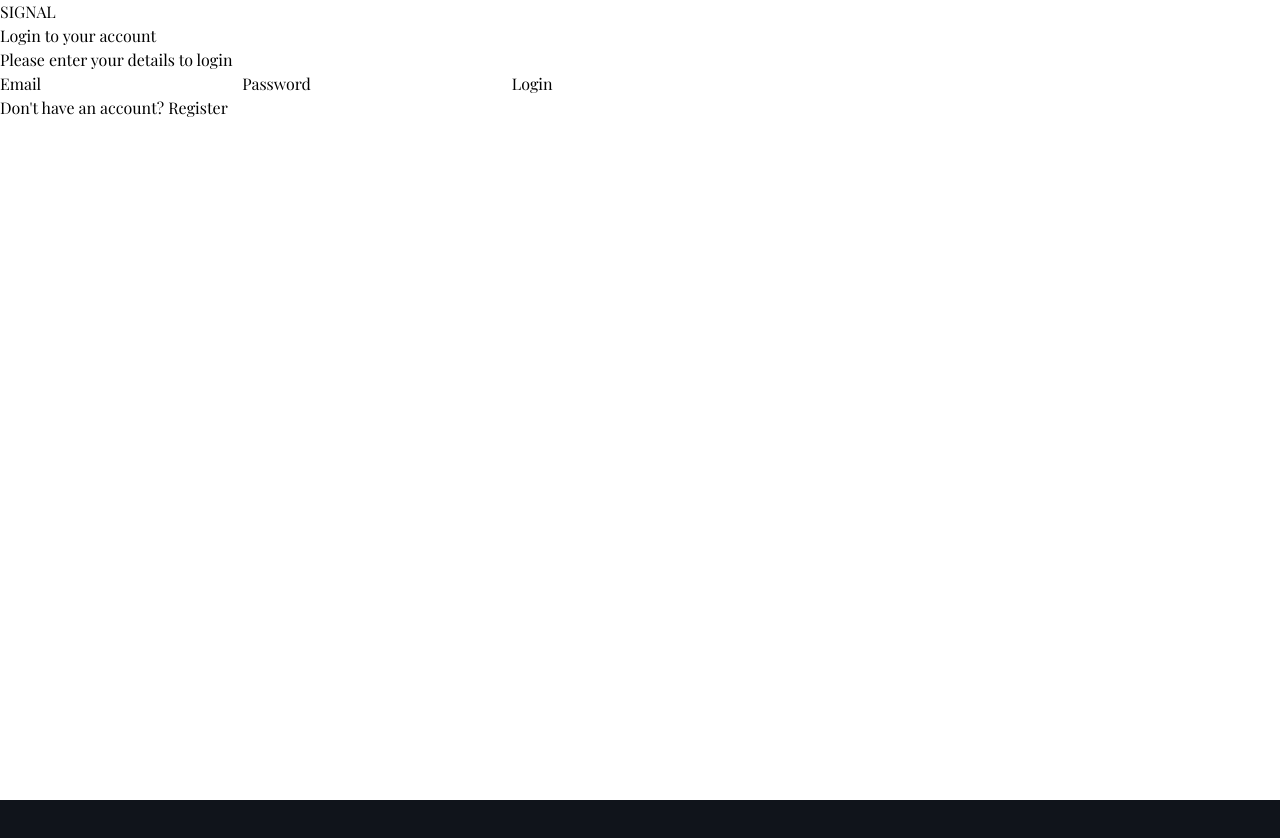
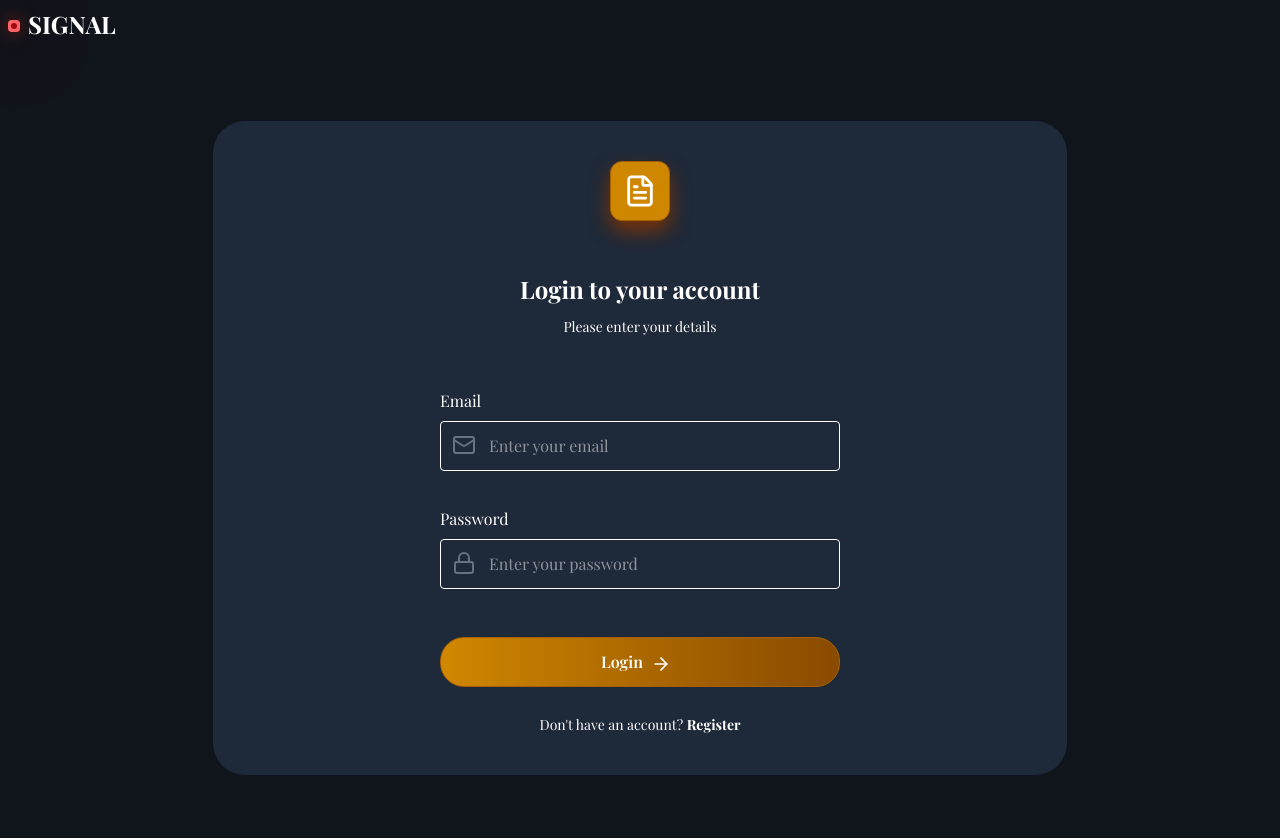
Before and after one commit to utsav8143/real-time-crisis-management-, a React app in the folder frontend/: page /login in a window 1280 px wide. Shown: the top 838 px of the page. Before the commit the page ends 800 px from the top, so only its background shows below. Built offline with nearby package versions, Linux system fonts and the light colour scheme; no server answers; the HTML template or start-up script is replaced by a standard one; a web font is replaced by a local one.

Commit message:
Login page completed

```diff
--- a/frontend/package.json
+++ b/frontend/package.json
@@ -12,6 +12,7 @@
   "dependencies": {
     "@tailwindcss/vite": "^4.3.3",
     "axios": "^1.18.1",
+    "cors": "^2.8.6",
     "leaflet": "^1.9.4",
     "lucide-react": "^1.27.0",
     "react": "^19.2.7",
--- a/frontend/src/App.jsx
+++ b/frontend/src/App.jsx
@@ -1,11 +1,16 @@
 import React from 'react'
 import { Routes,Route } from 'react-router-dom'
 import Login from './pages/Login.jsx'
+import Register from './pages/Register.jsx'
+import Dashboard from './pages/Dashboard.jsx'
 
 const App = () => {
   return (
     <Routes>
       <Route path='/login' element={<Login/>}/>
+      <Route path="/register" element={<Register/>}/>
+      <Route path="/dashboard" element={<Dashboard/>}/>
+
     </Routes>
   )
 }
--- a/frontend/src/context/AuthContext.jsx
+++ b/frontend/src/context/AuthContext.jsx
@@ -18,7 +18,7 @@ export function AuthProvider({ children }) {
   }, []);
 
   const login = async (email, password) => {
-    const { data } = await api.post("/auth/login", { email, password });
+    const { data } = await api.post("/api/auth/login", { email, password });
     const { token, ...userData } = data;
 
     localStorage.setItem("token", token);
--- a/frontend/src/index.css
+++ b/frontend/src/index.css
@@ -5,6 +5,7 @@
   --font-family: "Playfair Display", sans-serif;
   --breakpoint-3xl: 1920px;
   --color-primary:#FFBF00;
+  --color-secondary:#10141B;
 }
 
 @layer base{
@@ -16,3 +17,19 @@
     background-color: #10141B;
   }
 }
+
+@keyframes glow {
+  0%,100% {
+    box-shadow: 0 10px 50px hsl(0, 100%, 49%);
+  }
+
+  50% {
+    box-shadow:
+      0px 0px 100px #ff0000,
+      0px 0px 30px #e42507;
+  }
+}
+
+.animate-glow {
+  animation: glow 2s ease-in-out infinite;
+}
--- a/frontend/src/pages/Dashboard.jsx
+++ b/frontend/src/pages/Dashboard.jsx
@@ -0,0 +1,11 @@
+import React from 'react'
+
+const Dashboard = () => {
+  return (
+    <div>
+      Dashboard
+    </div>
+  )
+}
+
+export default Dashboard
--- a/frontend/src/pages/Login.jsx
+++ b/frontend/src/pages/Login.jsx
@@ -2,8 +2,9 @@ import React from "react";
 import { useNavigate } from "react-router-dom";
 import { useState } from "react";
 import { useAuth } from "../context/AuthContext.jsx";
-import { Mail } from "lucide-react";
+import { Mail, Lock, ArrowRight, FileText } from "lucide-react";
 import { Link } from "react-router-dom";
+
 
 const Login = () => {
   const [email, setEmail] = useState("");
@@ -29,32 +30,77 @@ const Login = () => {
     }
   };
   return (
-    <div className="min-h-screen bg-white">
-      <h1 className="">SIGNAL</h1>
-      <div className="">
-        <div className="">
-          <form className="" onSubmit={handleSubmit}>
-            <div className="">
-              <h2 className="">Login to your account</h2>
-              <p className="">Please enter your details to login</p>
+    <div className="min-h-screen bg-color"><div className="flex  ">
+      <div className=" h-3 w-3 bg-red-400 rounded-sm  mt-5 ms-2 flex justify-center items-center animate-glow">
+        <div className="h-1.5 w-1.5 bg-red-800 rounded-sm "></div>
+      </div>
+      <h1 className="font-bold text-2xl m-2 text-white">SIGNAL</h1>
+      </div>
+      <div className="w-full h-screen flex justify-center items-center">
+        <div className="text-white bg-gray-800 w-2/3 rounded-4xl">
+        <div className="flex items-center justify-center">
+          <FileText className="mt-10  border border-yellow-700 h-15 w-15 p-3 rounded-xl bg-yellow-600 text-white shadow-[0_10px_20px] shadow-amber-900"/>
+        </div>
+
+          <form className="p-10" onSubmit={handleSubmit}>
+
+            <div className="m-3">
+              <h2 className="text-2xl font-bold text-center">
+                Login to your account
+              </h2>
+              <p className="mt-3 text-center text-sm">
+                Please enter your details
+              </p>
             </div>
 
-            <div className="">
-              {/* Email */}
-              <label className="">Email</label>
+            <div className="flex justify-center">
+              <div className="mt-10 ">
+                {/* Email */}
 
-                <input type="email" value={email} required
-                onChange={(e)=> setEmail(e.target.value)}/>
+                <label className="">Email</label>
+                <div className="relative mt-2 ">
+                  <Mail className="absolute w-6 h-6 m-3 text-gray-500 " />
+                  <input
+                    type="email"
+                    value={email}
+                    required
+                    className="border border-white rounded-sm p-2 pl-12 py-3 pe-5 w-100"
+                    onChange={(e) => setEmail(e.target.value)}
+                    placeholder="Enter your email"
+                  />
+                </div>
 
-                <label htmlFor="password">Password</label>
-                <input type="password" value={password} required
-                onChange={(e) => setPassword(e.target.value)}
-                minLength={6} />
+                <div className="mt-9">
+                  <label htmlFor="password">Password</label>
+                </div>
+                <div className="relative">
+                  <Lock className="absolute w-6 h-6 text-gray-500 mt-5 ms-3" />
+                  <input
+                    type="password"
+                    value={password}
+                    required
+                    onChange={(e) => setPassword(e.target.value)}
+                    minLength={6}
+                    className="border border-white rounded-sm p-2 pl-12 py-3 pe-5 w-100 mt-2"
+                    placeholder="Enter your password"
+                  />
+                </div>
 
-                <button type="submit" disabled={loading}>{loading?"Logging in...":"Login"}</button>
+                <div className="group">
+                  <button
+                    type="submit"
+                    disabled={loading}
+                    className="border border-yellow-700 hover:border-yellow-900 hover:cursor-pointer hover:scale-102 transition-transform w-full mt-12 p-3 rounded-3xl flex gap-2 ps-40 bg-linear-to-r from-yellow-600 to-yellow-800 font-semibold "
+                  >
+                    {loading ? "Logging in..." : "Login"}
+                    <ArrowRight className="h-5 w-5 mt-1 group-hover:translate-x-1 transition-transform " />
+                  </button>
+                </div>
 
-                <p className="">Don't have an account? <Link href="/register">Register</Link></p>
-
+                <p className="mt-7 text-center text-sm">
+                  Don't have an account? <Link to="/register" className="font-bold hover:underline transition-transform">Register</Link>
+                </p>
+              </div>
             </div>
           </form>
         </div>
--- a/frontend/src/pages/Register.jsx
+++ b/frontend/src/pages/Register.jsx
@@ -0,0 +1,11 @@
+import React from 'react'
+
+const Register = () => {
+  return (
+    <div>
+      Register
+    </div>
+  )
+}
+
+export default Register
```
Also changed, not shown: 2 other files (tests, documents, lock files or other folders).
